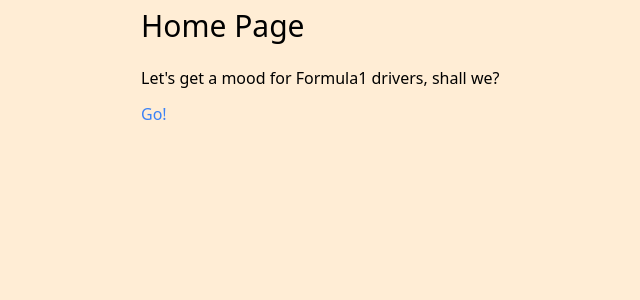
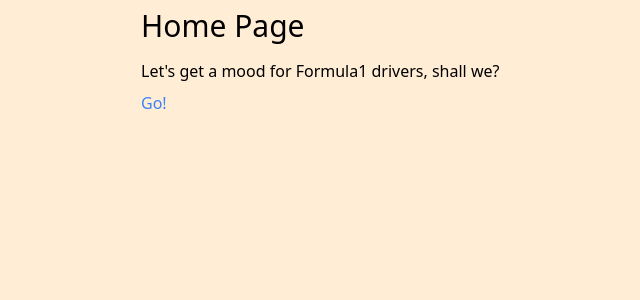
Before and after one commit to mdox/test, a React (Create React App) app in the folder frontend/: page / in a window 1280 px wide. Shown: the top 300 px of the page, without its empty margins (115-755 px from the left). Built offline with nearby package versions, Linux system fonts and the light colour scheme.

Commit message:
Reduce default button margin for proper spacing.

```diff
--- a/frontend/src/index.css
+++ b/frontend/src/index.css
@@ -8,22 +8,22 @@
 
 h1 {
   @apply text-3xl;
-  margin: 0.25em 0 0.75em;
+  margin: 0.25em 0 0.5em;
 }
 
 h2 {
   @apply text-2xl;
-  margin: 0.25em 0 0.75em;
+  margin: 0.25em 0 0.5em;
 }
 
 h3 {
   @apply text-xl;
-  margin: 0.25em 0 0.75em;
+  margin: 0.25em 0 0.5em;
 }
 
 p {
   @apply text-base;
-  margin: 0.25em 0 0.75em;
+  margin: 0.25em 0 0.5em;
 }
 
 a {
```
